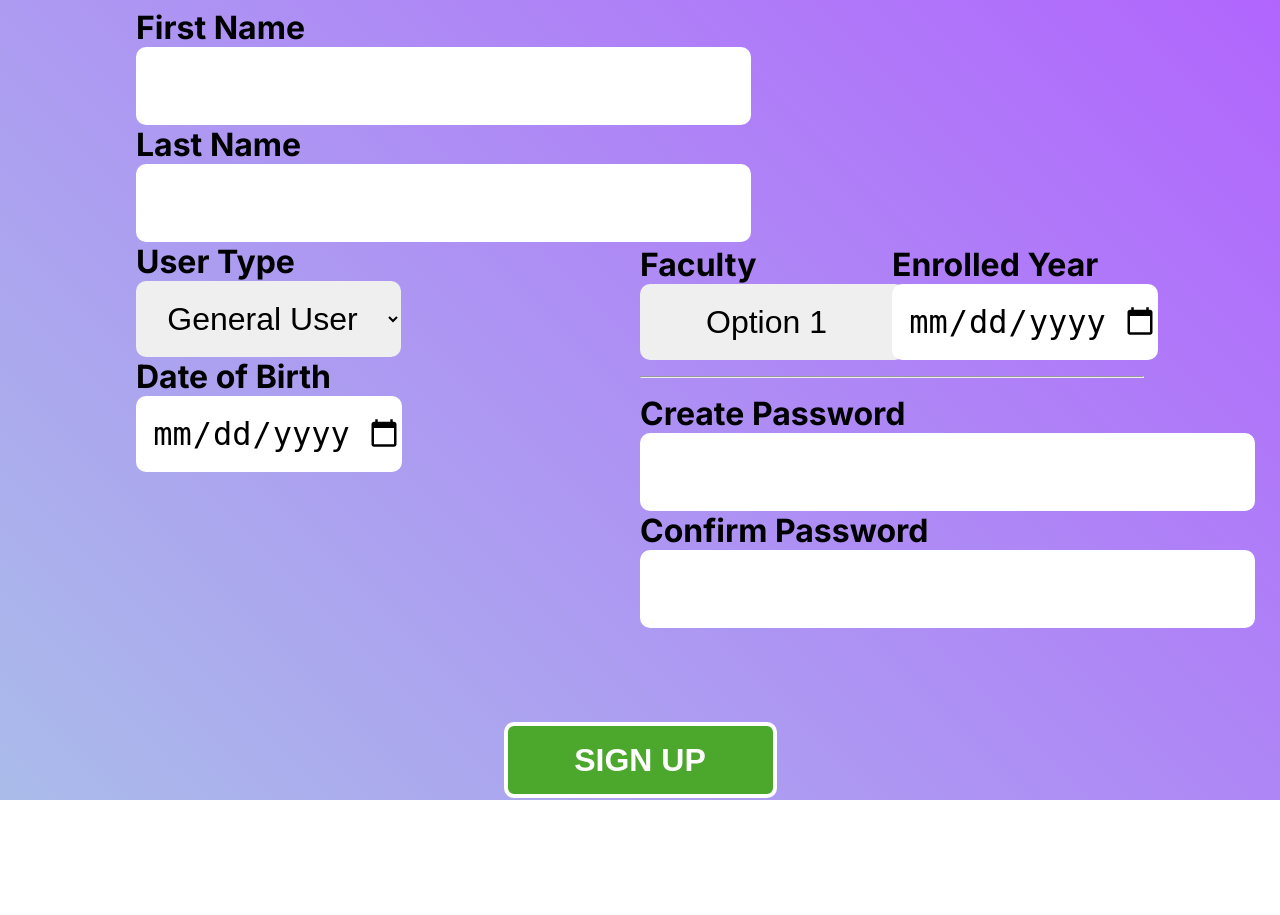
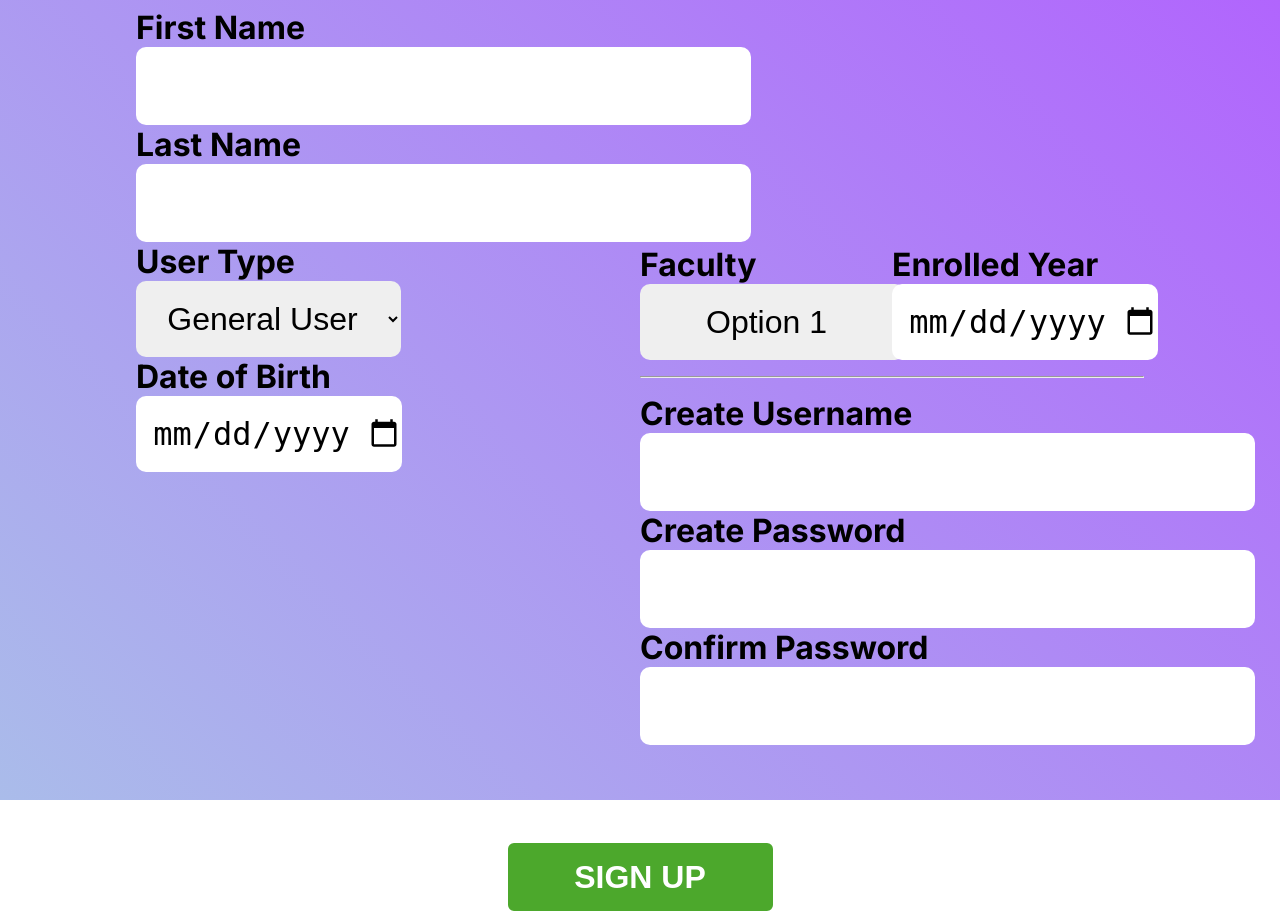
Before and after one commit to Punnychai/CSS326-Project, a PHP site: page /SignUp.php in a window 1280 px wide. Before the commit the page ends 800 px from the top, so only its background shows below. Run offline with PHP 8.4, Linux system fonts and the light colour scheme.

Commit message:
completed php part on SignUp.php

```diff
--- a/SignUp.php
+++ b/SignUp.php
@@ -1,5 +1,57 @@
 <!DOCTYPE html>
 <html lang="en">
+    <?php
+        session_start();
+            if (isset($_POST['SignUp'])) {
+                $userType = $_POST['utype'];
+                $fname=$_POST['fname'];
+                $lname=$_POST['lname'];
+                $dob=$_POST['dob'];
+                $username=$_POST['username'];
+                if($_POST['passwd']==$_POST['cfmpasswd']){
+                    $password=$_POST['passwd'];
+                }
+                else {
+                    // Passwords don't match, display an error message
+                    echo '<script>
+                        alert("Passwords do not match. Please re-enter your password.");
+                        window.location = "SignUp.php"; // Redirect back to the signup page
+                    </script>';
+                    exit(); // Exit the script to prevent further execution
+                }
+                // Store user data in $_SESSION
+                $_SESSION['userType'] = $userType;
+                $_SESSION['fname'] = $fname;
+                $_SESSION['lname'] = $lname;
+                $_SESSION['dob'] = $dob;
+                $_SESSION['username']=$username;
+                $_SESSION['passwd']=$password;
+                if ($userType == "member") {
+                    if (isset($_POST['memberType'])) {
+                        // Capture and store additional member-specific data in $_SESSION
+                        $memberType = $_POST['memberType'];
+                        $faculty = $_POST['faculty'];
+                        $doe = $_POST['doe'];
+
+                        $_SESSION['memberType'] = $memberType;
+                        $_SESSION['faculty'] = $faculty;
+                        $_SESSION['doe'] = $doe;
+                        header('Location: Member.php');
+                        exit(); // make sure that no further code is executed
+                    }
+                    else {
+                        echo '<script>   /* popup window */
+                            alert("You are a member!\nPlease select one member type.");
+                        </script>';
+                    }
+
+                }
+                else {
+                    header('Location: User.php');
+                }
+
+            }
+        ?>
     <head>
         <meta charset="UTF-8" />
         <meta name="viewport" content="width=device-width, initial-scale=1.0" />
@@ -15,17 +67,17 @@
             <form action="" method="post">
                 <div class="column">
 
-                    <label for="">First Name</label><br />
-                    <input type="text" name="fname" id="fname" class="text-field" /><br />
-                    <label for="">Last Name</label><br />
-                    <input type="text" name="lname" id="lname" class="text-field" /><br />
-                    <label for="">User Type</label><br />
+                    <label for="fname">First Name</label><br />
+                    <input type="text" name="fname" id="fname" class="text-field" required /><br />
+                    <label for="lname">Last Name</label><br />
+                    <input type="text" name="lname" id="lname" class="text-field" required /><br />
+                    <label>User Type</label><br />
                     <select name="utype" id="utype">
                         <option value="general">General User</option>
                         <option value="member">Member</option>
                     </select><br />
-                    <label for="">Date of Birth</label><br />
-                    <input type="date" name="dob" id="dob" />
+                    <label for="dob">Date of Birth</label><br />
+                    <input type="date" name="dob" id="dob" required/>
                 </div>
 
                 <script>
@@ -50,32 +102,34 @@
 
                 <div class="column">
                     <div class="columnn membershipInfo">
-                        <label for="">MEMBERSHIP INFORMATION</label><br />
+                        <label for="student">MEMBERSHIP INFORMATION</label><br />
                         <input type="radio" name="memberType" id="student" class="radio-btn"/>
-                        <label for="" class="member-type-label">Student</label><br />
+                        <label for="professor" class="member-type-label">Student</label><br />
                         <input type="radio" name="memberType" id="professor" class="radio-btn"/>
-                        <label for="" class="member-type-label">Professor</label><br />
+                        <label for="faculty_member" class="member-type-label">Professor</label><br />
                         <input type="radio" name="memberType" id="faculty_member" class="radio-btn"/>
                         <label for="" class="member-type-label">Faculty Member</label><br />
                     </div>
                     <div class="row">
                         <div class="column">
-                            <label for="">Faculty</label><br />
+                            <label for="faculty">Faculty</label><br />
                             <select name="faculty" id="faculty">
                                 <option value="">Option 1</option>
                                 <option value="">Option 2</option>
                             </select>
                         </div>
                         <div class="column">
-                            <label for="">Enrolled Year</label><br />
-                            <input type="date" name="doe" id="doe" />
+                            <label for="doe">Enrolled Year</label><br />
+                            <input type="date" name="doe" id="doe" required />
                         </div>
                     </div>
                     <hr />
-                    <label for="">Create Password</label><br />
-                    <input type="text" name="" id="" class="text-field" /><br />
-                    <label for="">Confirm Password</label><br />
-                    <input type="text" name="" id="" class="text-field" /><br />
+                    <label for="username">Create Username</label><br />
+                    <input type="text" name="username" id="username" class="text-field" required /><br />
+                    <label for="passwd">Create Password</label><br />
+                    <input type="password" name="passwd" id="passwd" class="text-field" required /><br />
+                    <label for="cfmpasswd">Confirm Password</label><br />
+                    <input type="password" name="cfmpasswd" id="cfmpasswd" class="text-field" required /><br />
                 </div>
                 <div style="text-align: center">
                     <input type="submit" class="btn-signup" name="SignUp" value="SIGN UP">
@@ -83,26 +137,6 @@
             </form>
         </div>
 
-        <?php
-            if (isset($_POST['SignUp'])) {
-                $userType = $_POST['utype'];
-                if ($userType == "member") {
-                    if (isset($_POST['memberType'])) {
-                        header('Location: Member.php');
-                        exit(); // make sure that no further code is executed
-                    }
-                    else {
-                        echo '<script>   /* popup window */
-                            alert("You are a member!\nPlease select one member type.");
-                        </script>';
-                    }
 
-                }
-                else {
-                    header('Location: User.php');
-                }
-
-            }
-        ?>
     </body>
 </html>
```
